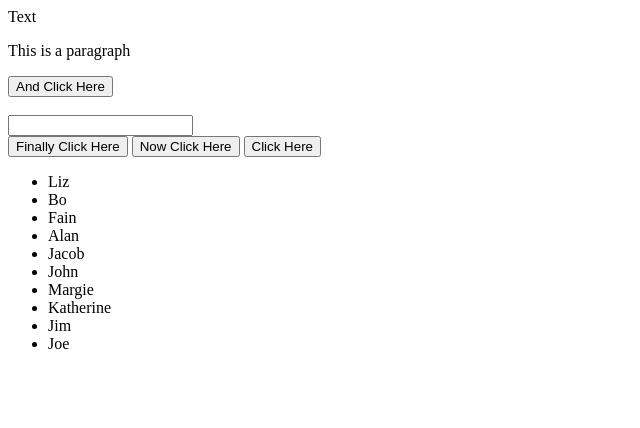
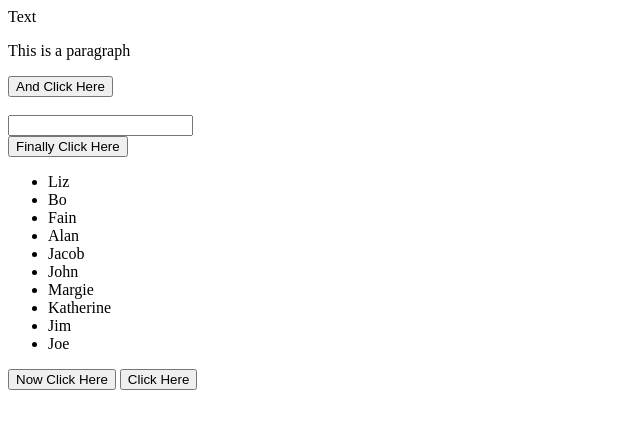
Before and after one commit to AzorAhai74/manipulatingHTML, a plain HTML site: page DOM/index.html in a window 1280 px wide. Both pictures are taken after a click on the button "Finally Click Here". Shown: the whole page, without its empty margins (0-640 px from the left). Drawn offline with Linux system fonts and the light colour scheme.

Commit message:
DOM done

```diff
--- a/DOM/index.html
+++ b/DOM/index.html
@@ -17,6 +17,8 @@
         <br>
     </form>
 <button type='button' id='btn4'>Finally Click Here</button>
+<ul id='list'>
+</ul>
 <button type='button' id='btn2'>Now Click Here</button>
 </body>
 </html>
--- a/DOM/script.js
+++ b/DOM/script.js
@@ -44,66 +44,34 @@ window.addEventListener('DOMContentLoaded', function() {
         document.body.appendChild(divContainer);
     });
 
-    let friends = ['Liz', 'Bo', 'Fain', 'Alan', 'Jacob', 'John', 'Margie', 'Katherine', 'Jim', 'Joe'];
+    let friends = [
+        { name: 'Liz'},
+        { name: 'Bo'},
+        { name: 'Fain'},
+        { name: 'Alan'},
+        { name: 'Jacob'},
+        { name: 'John'},
+        { name: 'Margie'},
+        { name: 'Katherine'},
+        { name: 'Jim'},
+        { name: 'Joe'}
+    ];
 
 
     document.getElementById('btn4').addEventListener('click', function() {
-        let unorderedList = document.createElement('ul');
+        let i;
 
-        let listFriendLiz = document.createElement('li');
-        let listFriendLizText = document.createTextNode('Liz');
-        listFriendLiz.appendChild(listFriendLizText);
-        unorderedList.appendChild(listFriendLiz);
+        for (i = 0; i < friends.length; i++) {
+            let f = friends[i].name;
 
-        let listFriendBo = document.createElement('li');
-        let listFriendBoText = document.createTextNode('Bo');
-        listFriendBo.appendChild(listFriendBoText);
-        unorderedList.appendChild(listFriendBo);
+            let list = document.createElement('li');
 
-        let listFriendFain = document.createElement('li');
-        let listFriendFainText = document.createTextNode('Fain');
-        listFriendFain.appendChild(listFriendFainText);
-        unorderedList.appendChild(listFriendFain);
+            let listText = document.createTextNode(f);
+            list.appendChild(listText);
 
-        let listFriendAlan = document.createElement('li');
-        let listFriendAlanText = document.createTextNode('Alan');
-        listFriendAlan.appendChild(listFriendAlanText);
-        unorderedList.appendChild(listFriendAlan);
-
-        let listFriendJacob = document.createElement('li');
-        let listFriendJacobText = document.createTextNode('Jacob');
-        listFriendJacob.appendChild(listFriendJacobText);
-        unorderedList.appendChild(listFriendJacob);
-
-        let listFriendJohn = document.createElement('li');
-        let listFriendJohnText = document.createTextNode('John');
-        listFriendJohn.appendChild(listFriendJohnText);
-        unorderedList.appendChild(listFriendJohn);
-
-        let listFriendMargie = document.createElement('li');
-        let listFriendMargieText = document.createTextNode('Margie');
-        listFriendMargie.appendChild(listFriendMargieText);
-        unorderedList.appendChild(listFriendMargie);
-
-        let listFriendKatherine = document.createElement('li');
-        let listFriendKatherineText = document.createTextNode('Katherine');
-        listFriendKatherine.appendChild(listFriendKatherineText);
-        unorderedList.appendChild(listFriendKatherine);
-
-        let listFriendJim = document.createElement('li');
-        let listFriendJimText = document.createTextNode('Jim');
-        listFriendJim.appendChild(listFriendJimText);
-        unorderedList.appendChild(listFriendJim);
-
-        let listFriendJoe = document.createElement('li');
-        let listFriendJoeText = document.createTextNode('Joe');
-        listFriendJoe.appendChild(listFriendJoeText);
-        unorderedList.appendChild(listFriendJoe);
-
-        document.body.append(unorderedList);
-
-
-    })
+            document.getElementById('list').appendChild(list);
+        }
+    });
 
 
 });
```
